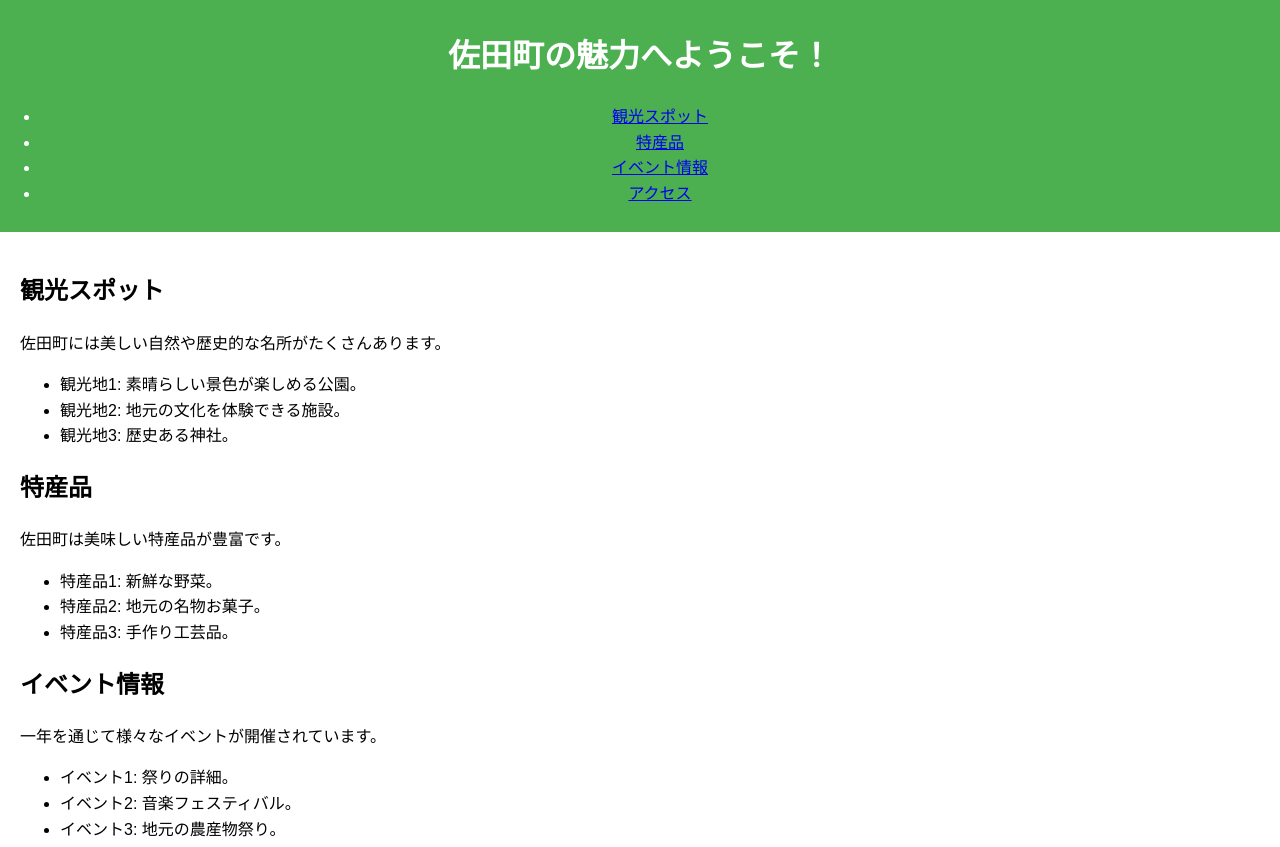
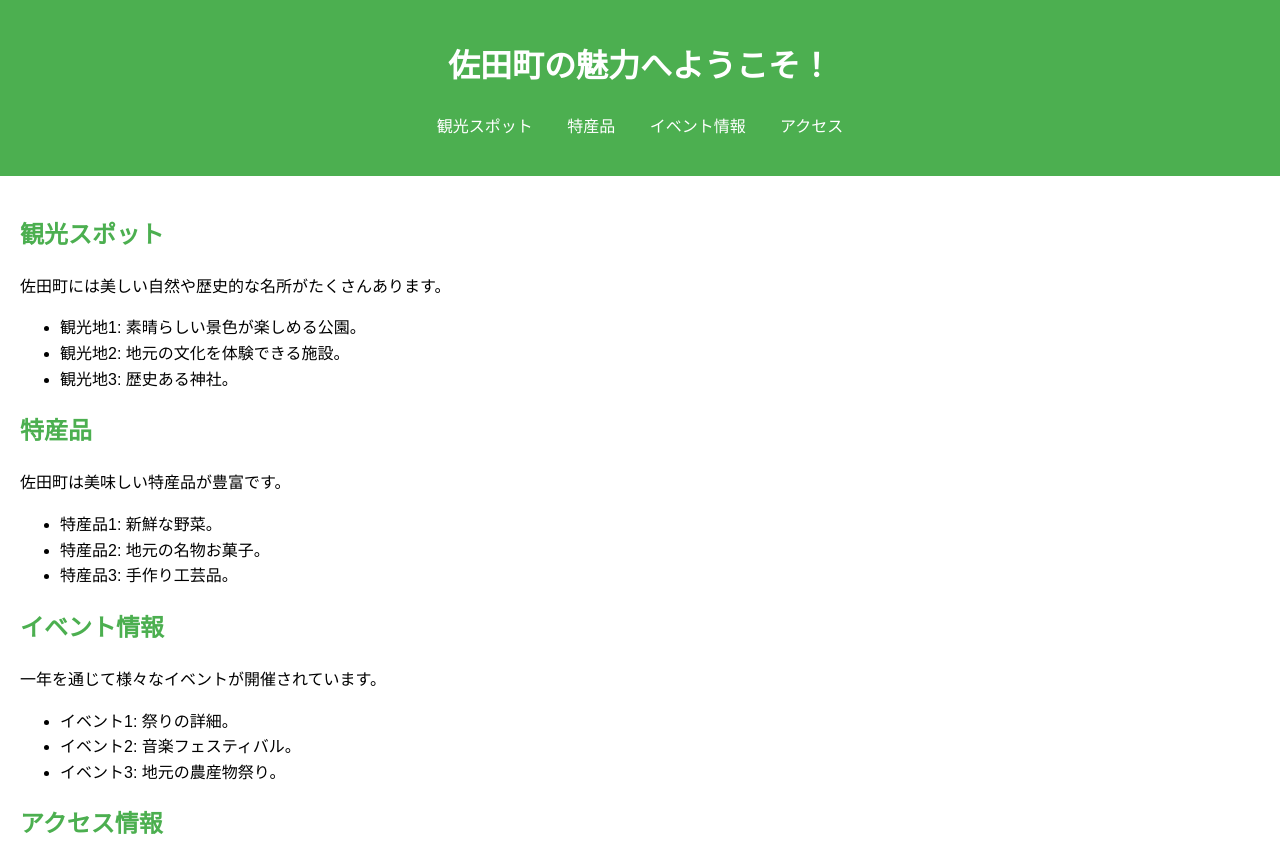
Before and after one commit to keikoit/keikoit.github.io, a plain HTML site: page index.html in a window 1280 px wide. Shown: the top 847 px of the page. Drawn offline with Linux system fonts and the light colour scheme.

Commit message:
Update style.css

```diff
--- a/style.css
+++ b/style.css
@@ -1,19 +1,38 @@
 body {
     font-family: Arial, sans-serif;
+    line-height: 1.6;
     margin: 0;
     padding: 0;
-    line-height: 1.6;
 }
 
 header {
     background: #4CAF50;
     color: white;
     text-align: center;
-    padding: 10px 0;
+    padding: 20px 0;
+}
+
+nav ul {
+    list-style-type: none;
+    padding: 0;
+}
+
+nav ul li {
+    display: inline;
+    margin: 0 15px;
+}
+
+nav ul li a {
+    color: white;
+    text-decoration: none;
 }
 
 main {
     padding: 20px;
+}
+
+h2 {
+    color: #4CAF50;
 }
 
 footer {
```
